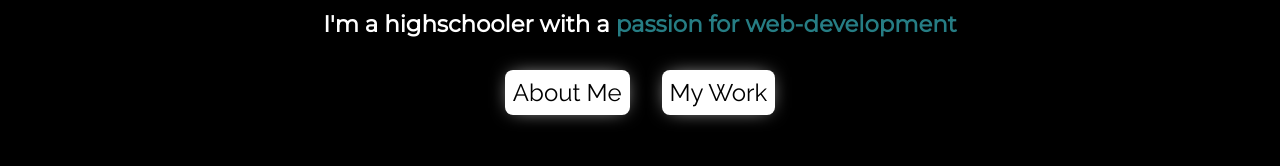
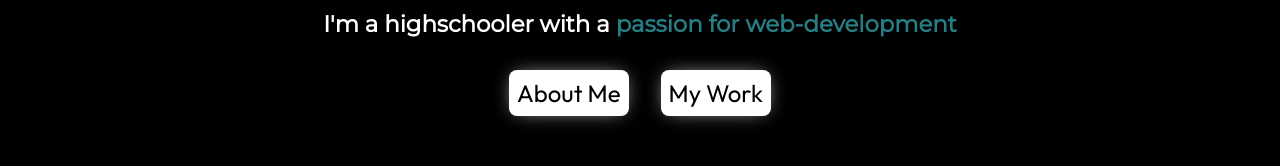
Before and after one commit to PkTheCoda/personal-portfolio, a React (Create React App) app: page / in a window 1280 px wide. Shown: the part 324-490 px from the top of the page. Built offline with nearby package versions, Linux system fonts and the light colour scheme.

Commit message:
Imported additional font

```diff
--- a/src/App.css
+++ b/src/App.css
@@ -1,8 +1,8 @@
-@import url('https://fonts.googleapis.com/css2?family=Montserrat&family=Raleway&display=swap');
+@import url('https://fonts.googleapis.com/css2?family=Montserrat&family=Outfit&display=swap');
 
 :root {
   --primary-font: 'Montserrat', sans-serif;
-  --secondary-font: 'Raleway', sans-serif;
+  --secondary-font: 'Outfit', sans-serif;
 }
 
 /* This class just makes anything with it have a certain color*/
```
